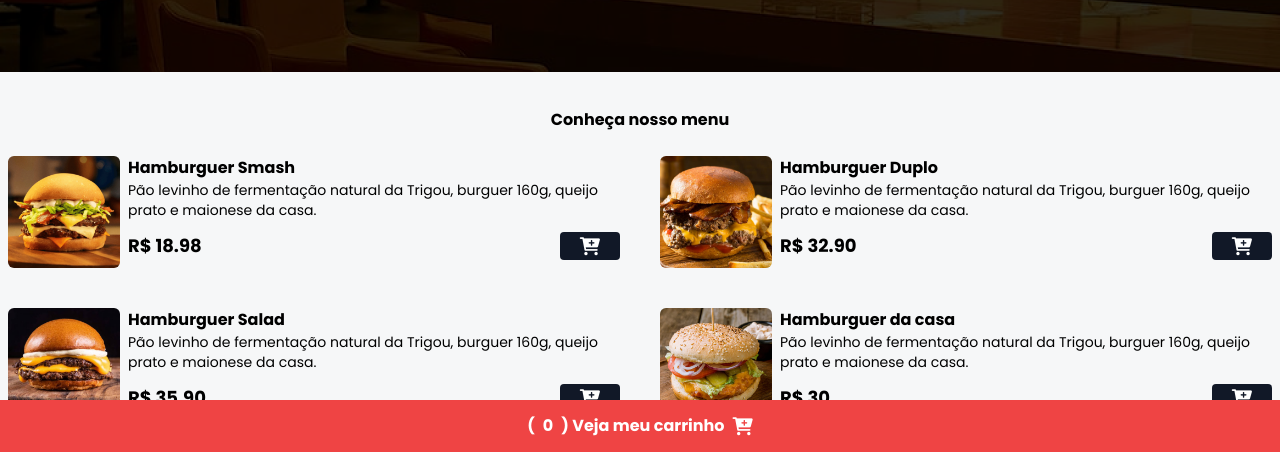
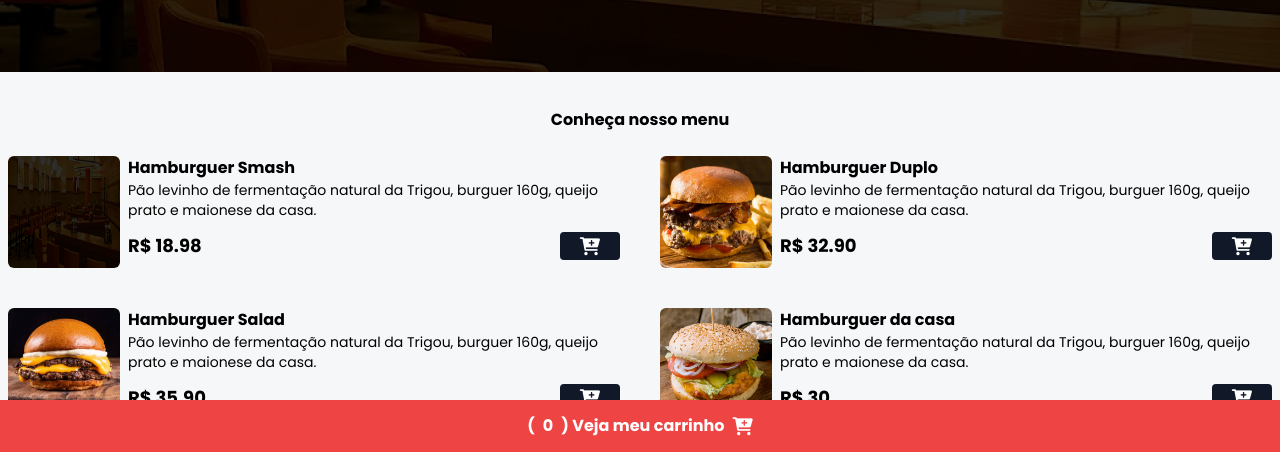
Before and after one commit to RodrigoPimentelLima/projeto-cardapio, a website: page index.html in a window 1280 px wide. Shown: the part 348-800 px from the top of the page. Drawn offline with nearby package versions, Linux system fonts and the light colour scheme.

Commit message:
adição de de novos arquivos

```diff
--- a/index.html
+++ b/index.html
@@ -49,7 +49,7 @@
         <main class="grid grid-cols-1 md:grid-cols-2 gap-7 md:gap-10 mx-auto max-7xl px-2 mb-16 ">
 
             <div class="flex gap-2 ">
-                <img src="./assets/hamb-1.png" alt="Hamburguer Smash"
+                <img src="./assets/bg.png" alt="Hamburguer Smash"
                     class="w-28 h-28 rounded-md hover:scale-110 hover:-rotate-2 duration-300" />
 
                 <div>
```
Also changed, not shown: script.js (+5 -5 lines).
